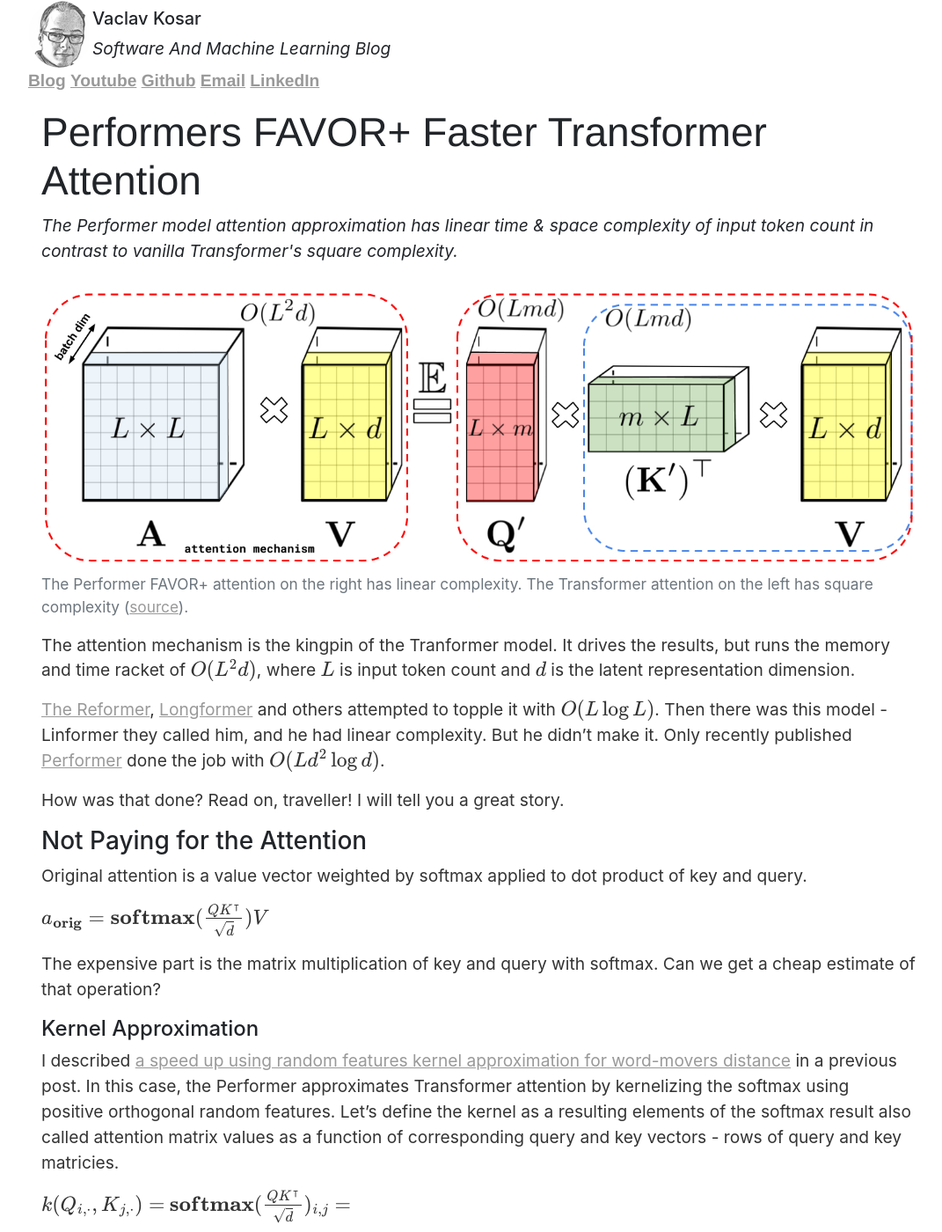
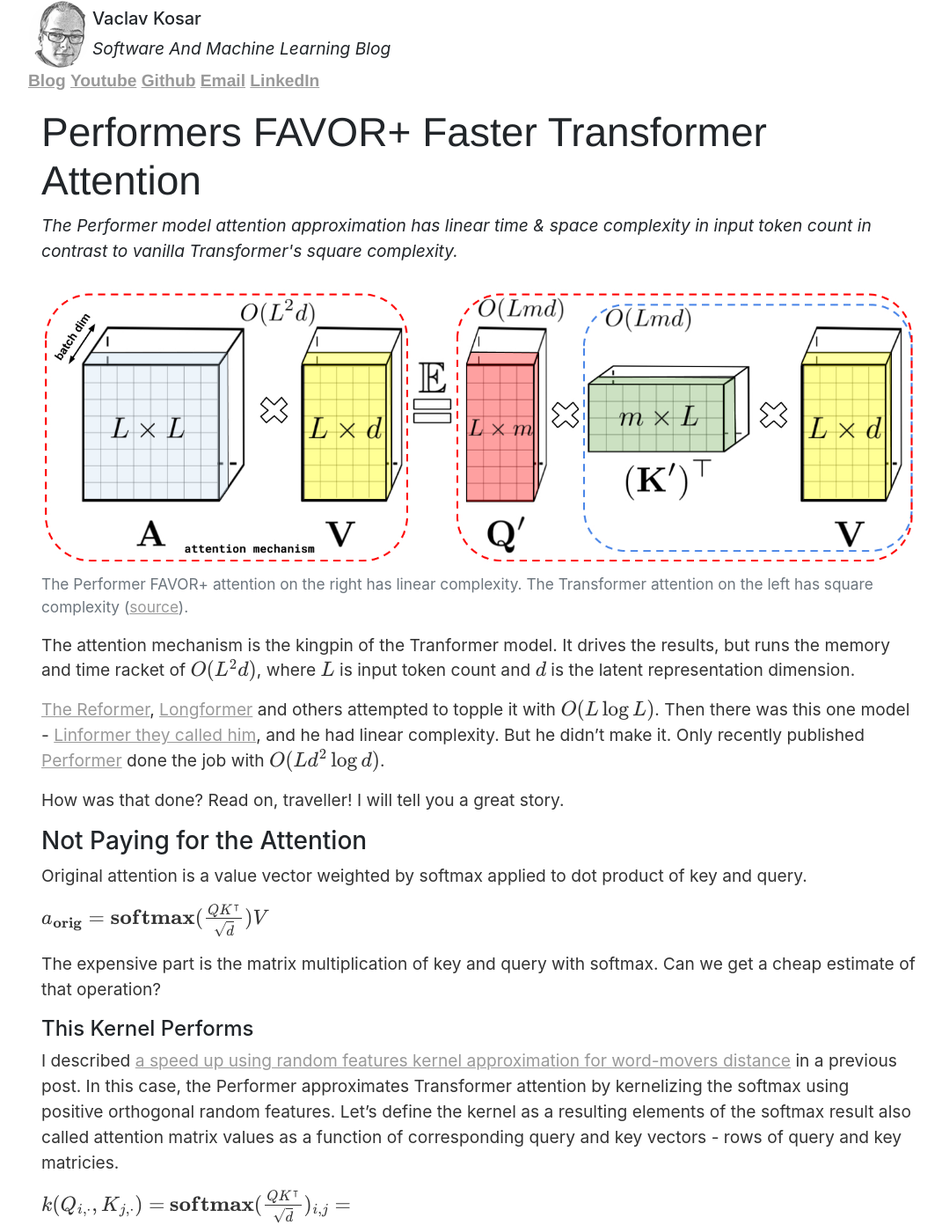
Before and after one commit to vackosar/vackosar.github.io, a Jekyll site: the page built from _posts/2020-10-25-Performers-FAVOR+-Faster-Transformer-Attention.md, in a window 1280 px wide and 1400 px high. Shown: the whole window at 88% size, without its empty margins (96-1167 px from the left). Built offline with Jekyll 4.4.1, drawn with Linux system fonts in a browser that asks for light colours; nearby versions of some CDN libraries; library files that are not in the unit come from our copies; comment, search, counter and statistics services are not loaded; some of the changed text lies outside the part shown.

Commit message:
performers

```diff
--- a/_posts/2020-10-25-Performers-FAVOR+-Faster-Transformer-Attention.md
+++ b/_posts/2020-10-25-Performers-FAVOR+-Faster-Transformer-Attention.md
@@ -3,7 +3,7 @@
 title: "Performers FAVOR+ Faster Transformer Attention"
 date: 2020-10-25
 categories: ml
-description: The Performer model attention approximation has linear time & space complexity of input token count in contrast to vanilla Transformer's square complexity.
+description: The Performer model attention approximation has linear time & space complexity in input token count in contrast to vanilla Transformer's square complexity.
 image: /images/performer-attention-complexity.jpg
 permalink: /:categories/:title
 ---
@@ -26,7 +26,7 @@
 The attention mechanism is the kingpin of the Tranformer model. It drives the results, but runs the memory and time racket of \\( O(L^2d) \\), where \\( L \\) is input token count and \\( d \\) is the latent representation dimension.
 
 [The Reformer](https://ai.googleblog.com/2020/01/reformer-efficient-transformer.html), [Longformer](https://arxiv.org/abs/2004.05150) and others attempted to topple it with \\( O(L \log L ) \\).
-Then there was this model - Linformer they called him, and he had linear complexity. But he didn't make it.
+Then there was this one model - [Linformer they called him](https://arxiv.org/abs/2006.04768), and he had linear complexity. But he didn't make it.
 Only recently published [Performer](https://ai.googleblog.com/2020/10/rethinking-attention-with-performers.html) done the job with \\( O(L d^2 \log d ) \\).
 
 How was that done? Read on, traveller! I will tell you a great story.
@@ -41,7 +41,7 @@
 The expensive part is the matrix multiplication of key and query with softmax. Can we get a cheap estimate of that operation?
 
 
-#### Kernel Approximation
+#### This Kernel Performs
 I described [a speed up using random features kernel approximation for word-movers distance](/ml/Word-Movers-Embedding-Cheap-WMD-For-Documents) in a previous post.
 In this case, the Performer approximates Transformer attention by kernelizing the softmax using positive orthogonal random features.
 Let's define the kernel as a resulting elements of the softmax result also called attention matrix values as a function of corresponding query and key vectors - rows of query and key matricies.
@@ -97,4 +97,15 @@
 Their default setup was **256** features (Section A.3).
 
 
+#### The story of Linformer
+
+[Linformer](https://arxiv.org/abs/2006.04768) approximates attention with a low-rank matrix to achieve linear complexity.
+Its strategy is to project key, value, and query matrices through into a low-dimensional space.
+
+Linformer approximates the matrix multiplications in contrast to Performer which approximates the Q and K multiplication and softmax at the same time.
+This difference gives Performer accuracy advantage over Linformer.
+
+
+#### The story of Reformer
+
 #### TODO - post under construction!
```
